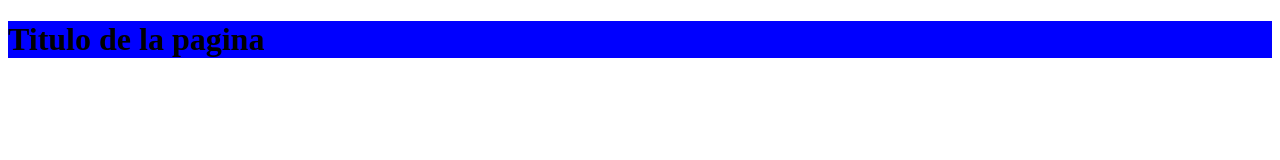
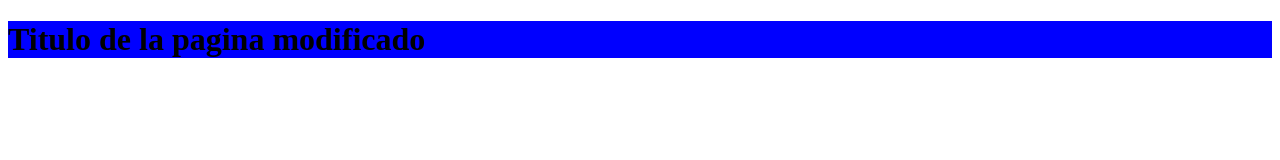
Before and after one commit to Manolo-dl/EntDes, a plain HTML site: page index.html in a window 1280 px wide. Drawn offline with Linux system fonts and the light colour scheme.

Commit message:
modificacion del titulo

```diff
--- a/index.html
+++ b/index.html
@@ -6,6 +6,6 @@
     <title>Document</title>
 </head>
 <body>
-    <h1 style="background-color:blue">Titulo de la pagina</h1>
+    <h1 style="background-color:blue">Titulo de la pagina modificado</h1>
 </body>
 </html>
```
